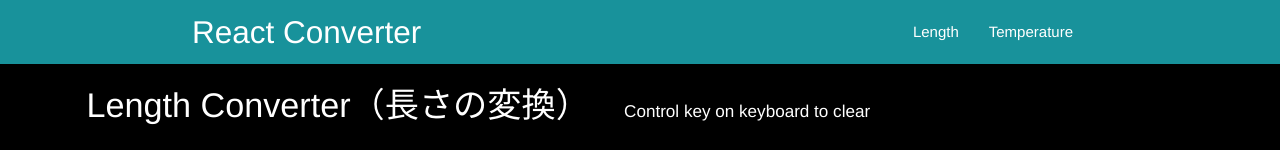
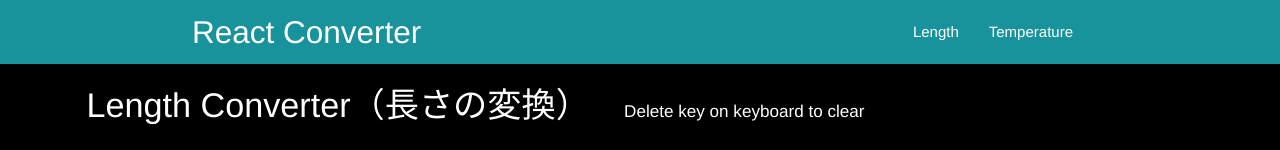
Before and after one commit to SoichiroWada/React-Converter, a React (Create React App) app: page / in a window 1280 px wide. Shown: the top 150 px of the page. Built offline with nearby package versions, Linux system fonts and the light colour scheme.

Commit message:
March5th

```diff
--- a/src/components/Length.js
+++ b/src/components/Length.js
@@ -51,8 +51,8 @@
 const inchToMeter = (inch) => { return inch * 0.0254 };
 const inchToCenti = (inch) => { return inch * 2.54 };
 const inchToMile = (inch) => { return inch * 15782.8282828 / 1000000000 };
-const inchToFeet = (inch) => { return inch * 83.3333 / 1000 };
-const inchToYard = (inch) => { return inch * 0.0277778 };
+const inchToFeet = (inch) => { return inch * 83.33333333333333333 / 1000 };
+const inchToYard = (inch) => { return inch * 0.0277777777777777777 };
 const inchToSun = (inch) => { return inch * 83.8201 / 1000 };
 const inchToShaku = (inch) => { return inch * 83.8201 / 1000 };
 const inchToRi = (inch) => { return inch * 6.46759214 / 1000000 };
@@ -478,7 +478,7 @@
 
     return (
       <div className="uBody row">
-      <h4 id="h4">Length Converter（長さの変換）<span id="ctl">Control key on keyboard to clear</span></h4>
+      <h4 id="h4">Length Converter（長さの変換）<span id="ctl">Delete key on keyboard to clear</span></h4>
         <div className="col s12 m6">
           <LengthInput
               scale="kilo"
--- a/src/components/LengthInput.js
+++ b/src/components/LengthInput.js
@@ -28,7 +28,7 @@
   function handleKey (event){
     // console.log('event.key:', event.key)
     // console.log('event.keyCode:',event.keyCode)
-    if (event.key === "Control") {
+    if (event.key === "Delete") {
       props.onClear()
     }
   }
```
Also changed, not shown: firebase.json (added), 1 other file (tests, documents, lock files or other folders).
